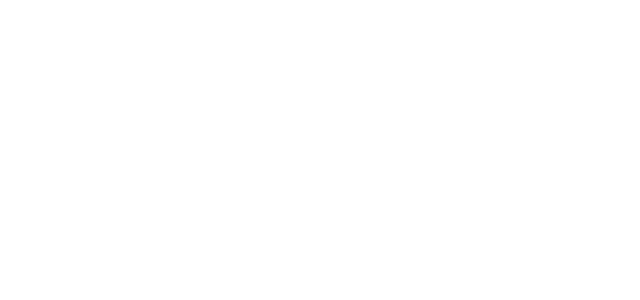
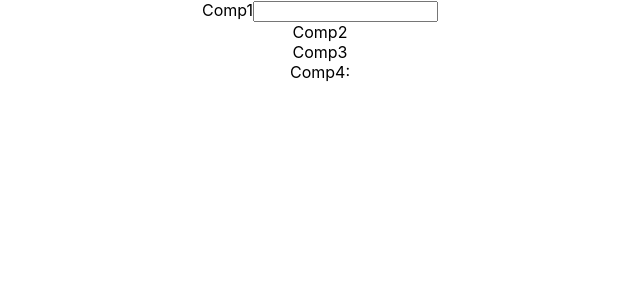
Before and after one commit to papob-boonpat/react-teach, a React (Create React App) app: page / in a window 1280 px wide. Shown: the top 300 px of the page, without its empty margins (320-960 px from the left). Built offline with nearby package versions, Linux system fonts and the light colour scheme.

Commit message:
sample context

```diff
--- a/src/App.tsx
+++ b/src/App.tsx
@@ -1,9 +1,23 @@
-import React from "react";
+import React, { createContext, useState } from "react";
 import logo from "./logo.svg";
 import "./App.css";
+import Comp1 from "./Components/Comp1";
 
+type Sample = {
+  value: string;
+  setValue: (value: string) => void;
+};
+export const SampleContext = createContext<Sample>(null!);
 function App() {
-  return <div className="App"></div>;
+  const [value, setValue] = useState("");
+
+  return (
+    <SampleContext.Provider value={{ value, setValue }}>
+      <div className="App">
+        <Comp1 />
+      </div>
+    </SampleContext.Provider>
+  );
 }
 
 export default App;
--- /dev/null
+++ b/src/Components/Comp1.tsx
@@ -0,0 +1,21 @@
+import React, { useContext } from "react";
+import Comp2 from "./Comp2";
+import { SampleContext } from "../App";
+
+function Comp1() {
+  const { setValue } = useContext(SampleContext);
+  return (
+    <div>
+      Comp1
+      <input
+        type="text"
+        onChange={(e) => {
+          setValue(e.target.value);
+        }}
+      />
+      <Comp2 />
+    </div>
+  );
+}
+
+export default Comp1;
--- /dev/null
+++ b/src/Components/Comp2.tsx
@@ -0,0 +1,13 @@
+import React from "react";
+import Comp3 from "./Comp3";
+
+function Comp2() {
+  return (
+    <div>
+      Comp2
+      <Comp3 />
+    </div>
+  );
+}
+
+export default Comp2;
--- /dev/null
+++ b/src/Components/Comp3.tsx
@@ -0,0 +1,13 @@
+import React from "react";
+import Comp4 from "./Comp4";
+
+function Comp3() {
+  return (
+    <div>
+      Comp3
+      <Comp4 />
+    </div>
+  );
+}
+
+export default Comp3;
--- /dev/null
+++ b/src/Components/Comp4.tsx
@@ -0,0 +1,9 @@
+import React, { useContext } from "react";
+import { SampleContext } from "../App";
+
+function Comp4() {
+  const { value } = useContext(SampleContext);
+  return <div>Comp4: {value}</div>;
+}
+
+export default Comp4;
```
